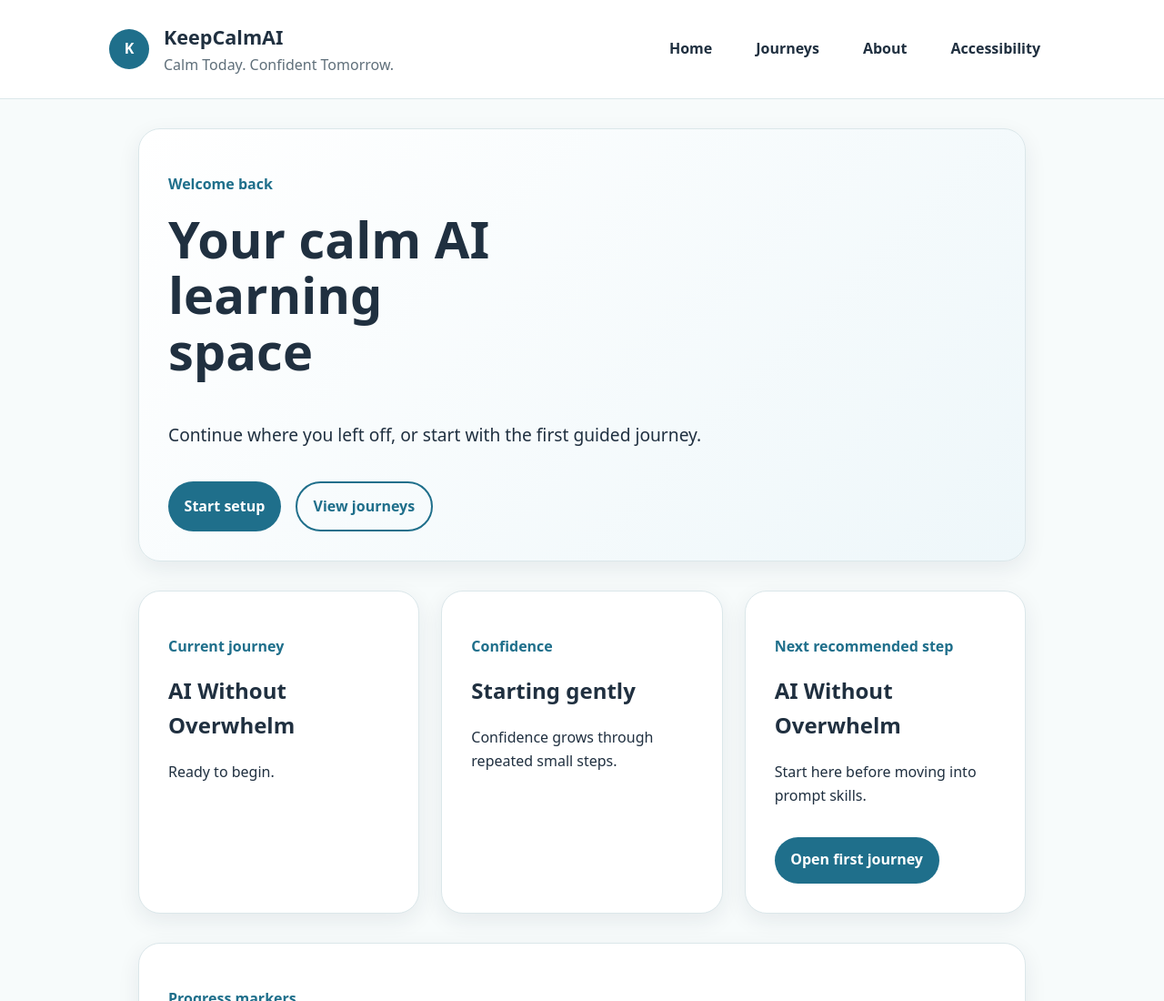
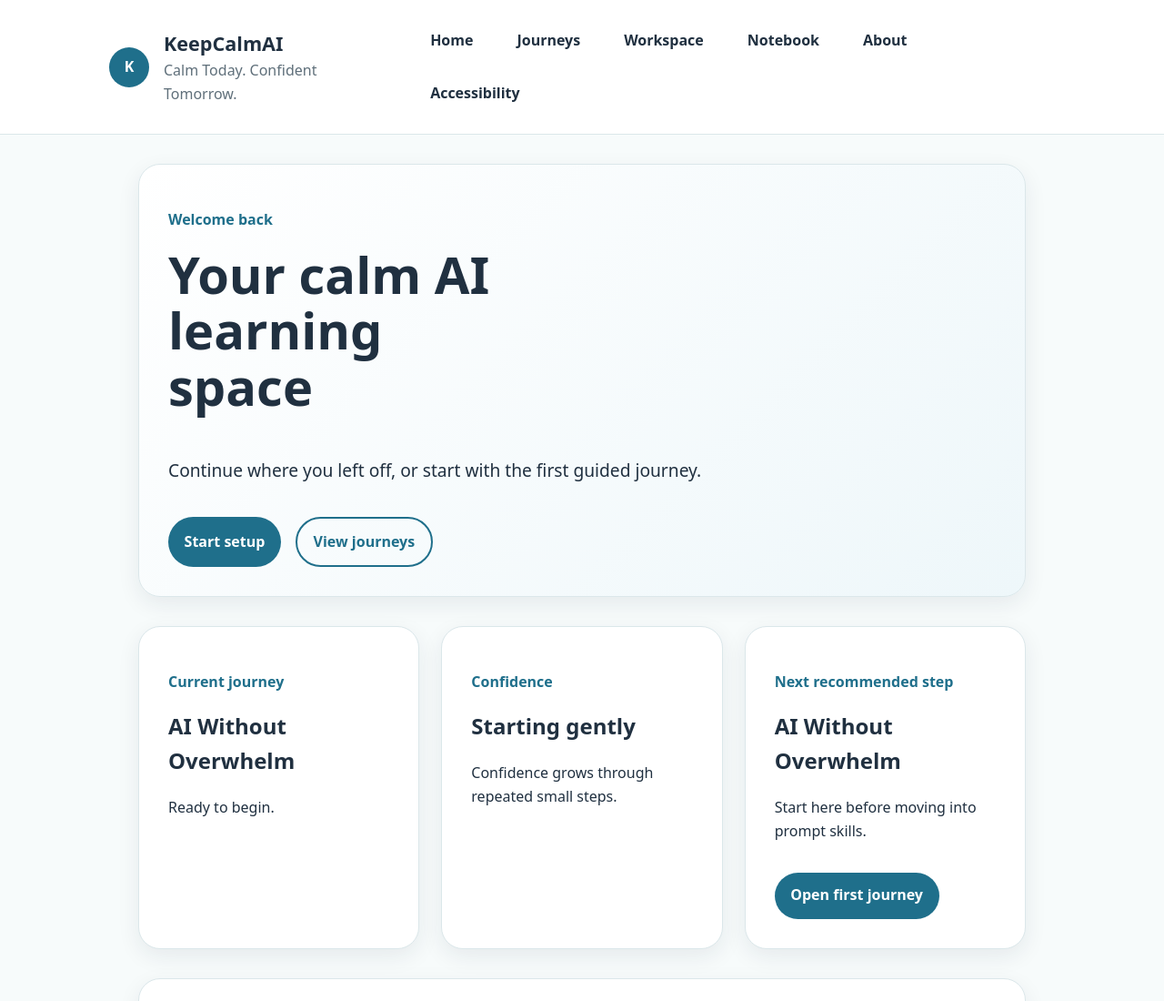
Before and after one commit to carlhward-a11y/KeepCalmAI, an Astro site: page / in a window 1280 px wide. Shown: the top 1100 px of the page at 91% size. Built offline with nearby package versions, Linux system fonts and the light colour scheme; Astro itself is replaced by a stand-in of ours.

Commit message:
Add workspace and notebook navigation

```diff
--- a/src/components/SiteHeader.astro
+++ b/src/components/SiteHeader.astro
@@ -2,6 +2,8 @@
 const navItems = [
   { href: '/', label: 'Home' },
   { href: '/journeys/', label: 'Journeys' },
+  { href: '/workspace/', label: 'Workspace' },
+  { href: '/notebook/', label: 'Notebook' },
   { href: '/about/', label: 'About' },
   { href: '/accessibility/', label: 'Accessibility' }
 ];
```
